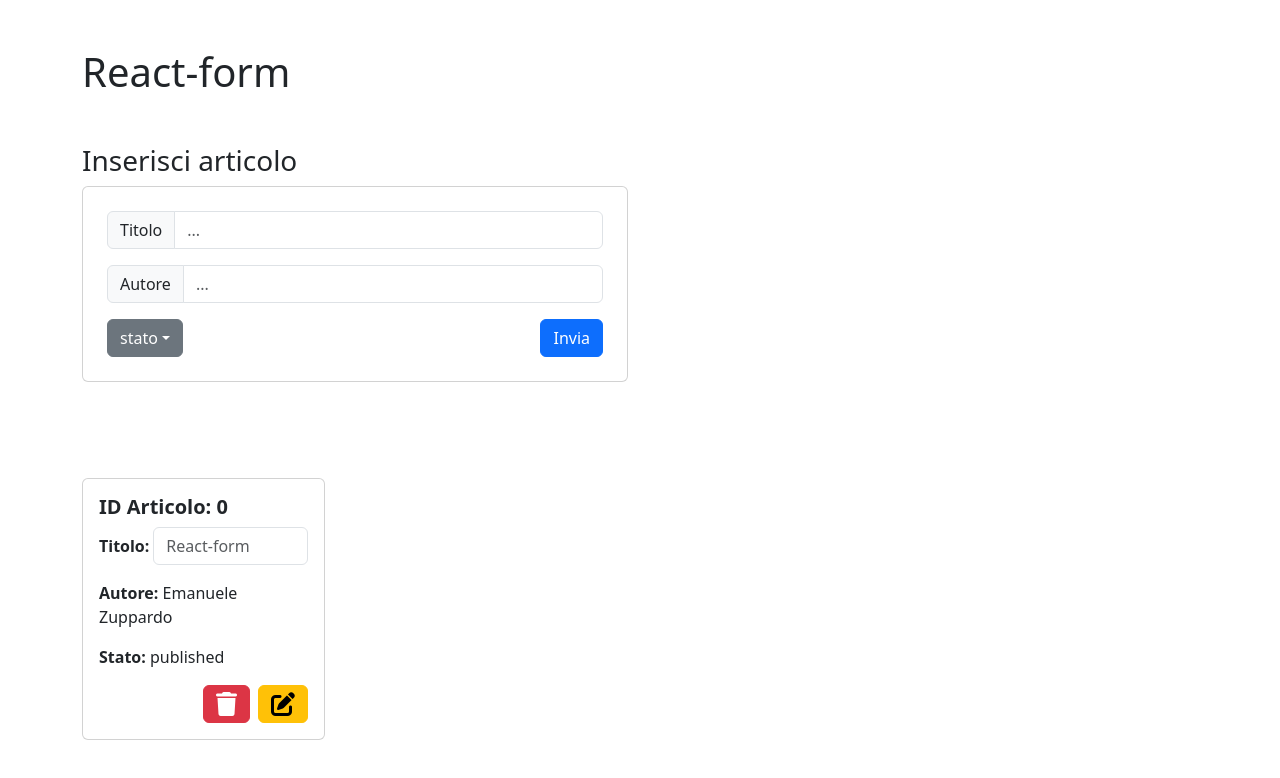
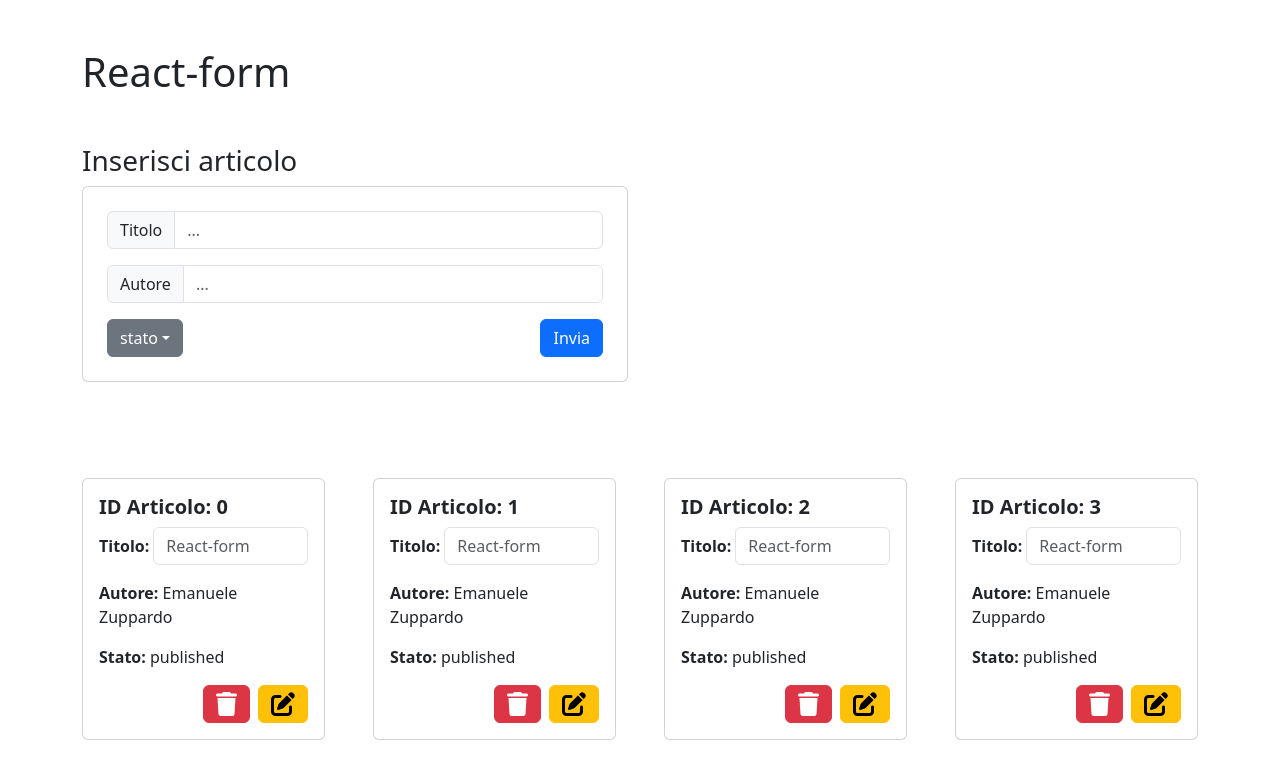
Before and after one commit to emazupp/react-form, a React (Vite) app: page / in a window 1280 px wide. Shown: the top 778 px of the page. Built offline with nearby package versions, Linux system fonts and the light colour scheme; the HTML template or start-up script is replaced by a standard one.

Commit message:
opt id articles

```diff
--- a/src/components/Form/Form.jsx
+++ b/src/components/Form/Form.jsx
@@ -1,6 +1,5 @@
 import Dropdown from "./Dropdown";
 import InputText from "./InputText";
-import Button from "../Button";
 
 export default function Form({ handleCreate, setTitle, setAuthor, setStatus }) {
   return (
--- a/src/components/layout/Main.jsx
+++ b/src/components/layout/Main.jsx
@@ -4,20 +4,22 @@ import { useState } from "react";
 import Button from "../Button";
 
 export default function Main() {
-  const starterID = articoli[articoli.length - 1].id + 1;
-
   const [title, setTitle] = useState("");
   const [author, setAuthor] = useState("");
   const [status, setStatus] = useState("");
   const [editedTitle, setEditedTitle] = useState("");
   const [articles, setArticle] = useState(articoli);
-  const [articleID, setArticleID] = useState(starterID);
 
+  console.log(articles);
   /* CREATE */
   const handleCreate = (e) => {
     e.preventDefault();
-    setArticleID(articleID + 1);
-    const newArticle = { id: articleID, title, author, status };
+    const newArticle = {
+      id: articoli[articoli.length - 1].id + 1,
+      title,
+      author,
+      status,
+    };
     console.log(newArticle);
     setArticle([...articles, newArticle]);
   };
@@ -56,8 +58,7 @@ export default function Main() {
       <div className="row mt-5 g-5">
         {articles.map((item) => {
           return (
-            <>
-              <div key={item.title} className="col-3">
+            <div key={item.id} className="col-3">
               <div className="card p-3">
                 <h5 className="fw-bold">ID Articolo: {item.id}</h5>
                 <form onSubmit={(event) => handleEdit(event, item.id)}>
@@ -95,7 +96,6 @@ export default function Main() {
                 </form>
               </div>
             </div>
-            </>
           );
         })}
       </div>
--- a/src/data/articoli.jsx
+++ b/src/data/articoli.jsx
@@ -5,4 +5,22 @@ export const articoli = [
     author: "Emanuele Zuppardo",
     status: "published",
   },
+  {
+    id: 1,
+    title: "React-form",
+    author: "Emanuele Zuppardo",
+    status: "published",
+  },
+  {
+    id: 2,
+    title: "React-form",
+    author: "Emanuele Zuppardo",
+    status: "published",
+  },
+  {
+    id: 3,
+    title: "React-form",
+    author: "Emanuele Zuppardo",
+    status: "published",
+  },
 ];
```
Lines whose indentation alone changed are shown as unchanged.
